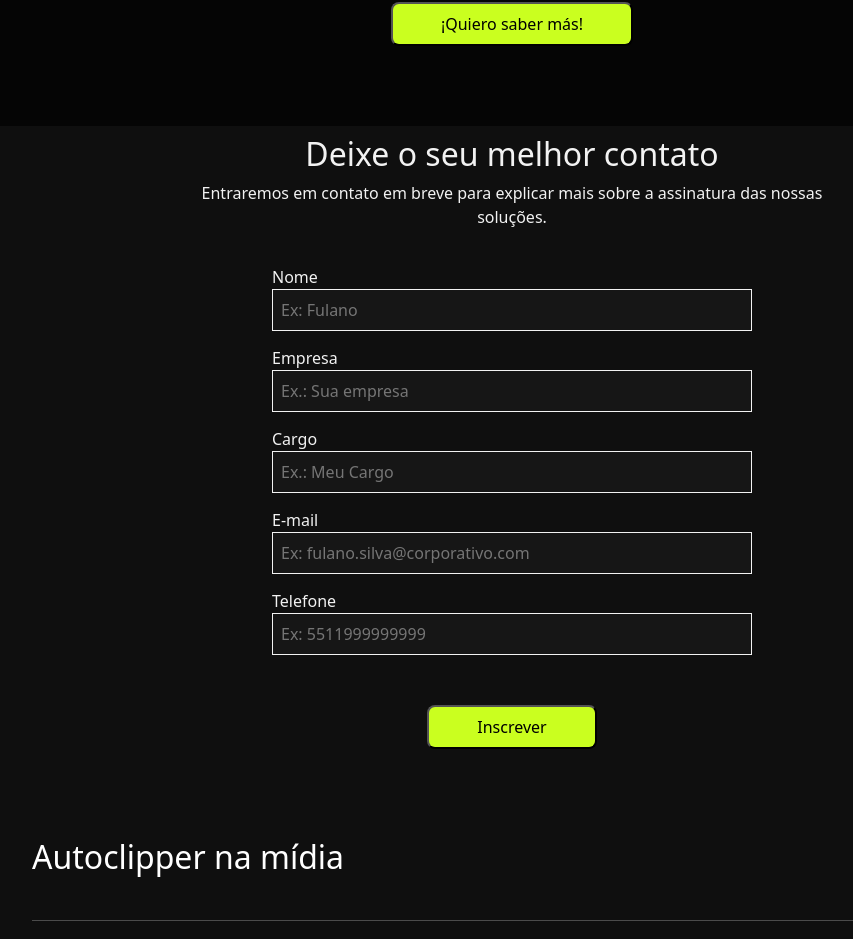
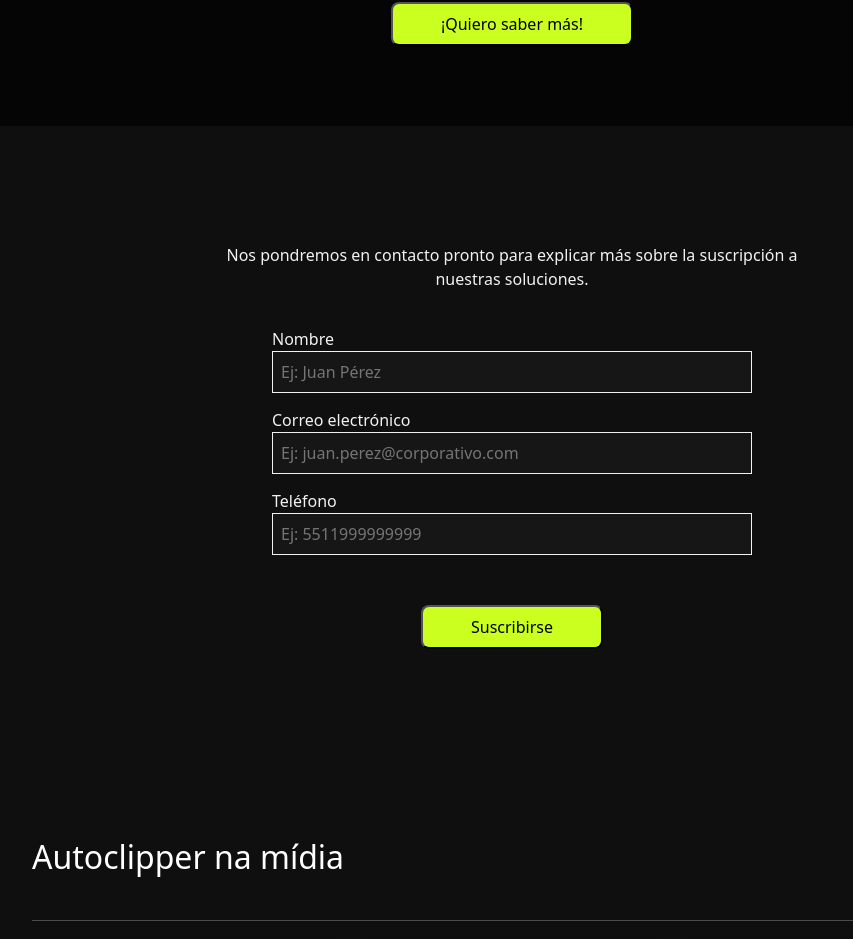
Before and after one commit to hendricksonweib/lp, a React (Vite) app: page /es in a window 1280 px wide. Shown: the part 4546-5485 px from the top of the page, without its empty margins (128-981 px from the left). Built offline with nearby package versions, Linux system fonts and the light colour scheme; grey boxes are pictures that could not be loaded.

Commit message:
feat: new sessions translater
Signed-off-by: hendricksonweib <hendricksonrocha22@gmail.com>

```diff
--- a/src/components/routes/LandingPage.jsx
+++ b/src/components/routes/LandingPage.jsx
@@ -1,6 +1,7 @@
 import React from 'react'
 import Header from '../../components/template/pages/Header'
 import ComoFunciona from '../template/pages/ComoFunciona'
+import Tutorial from '../template/pages/Tutorial'
 import Quem from '../template/pages/Quem'
 import Sobre from '../template/pages/Sobre'
 import CardContainer from '../Ui/CardSession/CardConteiner'
@@ -16,6 +17,7 @@ function LandingPage() {
             <ComoFunciona/>
             <Quem/>
             <Sobre />
+            <Tutorial/>
             <Forms/>
             <CardContainer/>
             <BigCase/>
--- a/src/components/template/pages/Forms.jsx
+++ b/src/components/template/pages/Forms.jsx
@@ -13,8 +13,6 @@ function Forms() {
                 <Flex item={'center'} gaps={'50px'}>
                     <Flex item={'center'} gaps={'15px'}>
                         <InputPrimary name={'Nome'} type={'text'} placeholder={'Ex: Fulano'} />
-                        <InputPrimary name={'Empresa'} type={'text'} placeholder={'Ex.: Sua empresa'} />
-                        <InputPrimary name={'Cargo'} type={'text'} placeholder={'Ex.: Meu Cargo'} />
                         <InputPrimary name={'E-mail'} type={'email'} placeholder={'Ex: fulano.silva@corporativo.com'} />
                         <InputPrimary name={'Telefone'} type={'number'} placeholder={'Ex: 5511999999999'} />
                     </Flex>
--- a/src/components/template/pages/Sobre.jsx
+++ b/src/components/template/pages/Sobre.jsx
@@ -19,7 +19,6 @@ function Sobre() {
                     <SessionScreen img={screen2} text={'Legendas Estilizadas'} subtitle={'Tenha total autonomia para estilizar fontes, animações, caixas de destaque e salvar as suas configurações favoritas de legendas!'} />
                     <SessionScreenLeft img={screen4} text={'Inspirações de títulos e Copies'} subtitle={'Receba inspirações de títulos e copies da nossa Inteligência Artificial para otimizar tempo na descrição dos criativos'} />
                 </section>
-                    <PrimaryButton Cta='Quero saber mais!' className="section-buttom" />
             </div>
         </>
     )
--- /dev/null
+++ b/src/components/template/pages/Tutorial.jsx
@@ -0,0 +1,29 @@
+import React from 'react'
+import Flex from '../../layout/Flex'
+import PrimaryButton from '../../controls/PrimaryButton'
+import DarkButton from '../../controls/DarkButton'
+import '../../../style/global.css'
+
+function Tutorial() {
+    return (
+        <>
+            <section className='conteiner-tutorial'>
+                <Flex item={"center"} gaps={'1em'}>
+                    <h1 className='TituloComo'>Assista a demonstração completa da nossa aplicação</h1>
+                    <iframe
+                        width="760"
+                        height="415"
+                        src="https://www.youtube.com/embed/RZky_N24dfo?start=49"
+                        title="YouTube video player"
+                        frameBorder="0"
+                        allow="accelerometer; autoplay; clipboard-write; encrypted-media; gyroscope; picture-in-picture; web-share"
+                        allowFullScreen
+                    ></iframe>
+                    <DarkButton cta='Quero saber mais!' className="section-buttom" />
+                </Flex>
+            </section>
+        </>
+    )
+}
+
+export default Tutorial
--- a/src/components/template/pagesEN/Forms.jsx
+++ b/src/components/template/pagesEN/Forms.jsx
@@ -9,16 +9,14 @@ function Forms() {
     return (
         <form action="" className="Conteiner-forms">
             <Flex item={'center'} gaps={'20px'}>
-                <HeaderForms item={'center'} Cta={'Deixe o seu melhor contato'} subCta={'Entraremos em contato em breve para explicar mais sobre a assinatura das nossas soluções.'} />
+                <HeaderForms item={'center'} cta={'Leave your best contact'} subCta={'We will get in touch soon to explain more about the subscription to our solutions.'} />
                 <Flex item={'center'} gaps={'50px'}>
                     <Flex item={'center'} gaps={'15px'}>
-                        <InputPrimary name={'Nome'} type={'text'} placeholder={'Ex: Fulano'} />
-                        <InputPrimary name={'Empresa'} type={'text'} placeholder={'Ex.: Sua empresa'} />
-                        <InputPrimary name={'Cargo'} type={'text'} placeholder={'Ex.: Meu Cargo'} />
-                        <InputPrimary name={'E-mail'} type={'email'} placeholder={'Ex: fulano.silva@corporativo.com'} />
-                        <InputPrimary name={'Telefone'} type={'number'} placeholder={'Ex: 5511999999999'} />
+                        <InputPrimary name={'Name'} type={'text'} placeholder={'Ex: John Doe'} />
+                        <InputPrimary name={'Email'} type={'email'} placeholder={'Ex: john.doe@corporate.com'} />
+                        <InputPrimary name={'Phone'} type={'number'} placeholder={'Ex: 5511999999999'} />
                     </Flex>
-                    <PrimaryButton Cta={'Inscrever'} />
+                    <PrimaryButton Cta={'Subscribe'} />
                 </Flex>
             </Flex>
         </form>
--- a/src/components/template/pagesEN/Header.jsx
+++ b/src/components/template/pagesEN/Header.jsx
@@ -6,7 +6,7 @@ import FlexRow from '../../layout/FlexRow'
 import Cases from '../../animation/Cases'
 import Cicle from '../../animation/Cicle'
 import Video from '../../Ui/Video'
-import teaserAutoclipper from '../../../assets/videos/teaserAutoclipper.mp4'
+import teaserAutoclipper from '../../../assets/videos/teaserAutoclipperEN.mp4'
 
 function Header() {
     return (
@@ -16,7 +16,7 @@ function Header() {
                 <FlexRow item={'center'} gaps={'50px'}>
                 <HeaderText
                     title1={"Increase your engagement and go viral on YouTube Shorts, Instagram Reels and TikTok."}
-                    title2={"Create videos in a simplified waywith our AI!"}
+                    title2={"Create videos in a simplified way with our AI!"}
                     title3={"Generate cuts up to 10X faster with our Artificial intelligence!"}
                     cta={"I want to know more!"}
                     />
--- a/src/components/template/pagesES/Forms.jsx
+++ b/src/components/template/pagesES/Forms.jsx
@@ -9,16 +9,14 @@ function Forms() {
     return (
         <form action="" className="Conteiner-forms">
             <Flex item={'center'} gaps={'20px'}>
-                <HeaderForms item={'center'} Cta={'Deixe o seu melhor contato'} subCta={'Entraremos em contato em breve para explicar mais sobre a assinatura das nossas soluções.'} />
+                <HeaderForms item={'center'} cta={'Deja tu mejor contacto'} subCta={'Nos pondremos en contacto pronto para explicar más sobre la suscripción a nuestras soluciones.'} />
                 <Flex item={'center'} gaps={'50px'}>
                     <Flex item={'center'} gaps={'15px'}>
-                        <InputPrimary name={'Nome'} type={'text'} placeholder={'Ex: Fulano'} />
-                        <InputPrimary name={'Empresa'} type={'text'} placeholder={'Ex.: Sua empresa'} />
-                        <InputPrimary name={'Cargo'} type={'text'} placeholder={'Ex.: Meu Cargo'} />
-                        <InputPrimary name={'E-mail'} type={'email'} placeholder={'Ex: fulano.silva@corporativo.com'} />
-                        <InputPrimary name={'Telefone'} type={'number'} placeholder={'Ex: 5511999999999'} />
+                        <InputPrimary name={'Nombre'} type={'text'} placeholder={'Ej: Juan Pérez'} />
+                        <InputPrimary name={'Correo electrónico'} type={'email'} placeholder={'Ej: juan.perez@corporativo.com'} />
+                        <InputPrimary name={'Teléfono'} type={'number'} placeholder={'Ej: 5511999999999'} />
                     </Flex>
-                    <PrimaryButton Cta={'Inscrever'} />
+                    <PrimaryButton Cta={'Suscribirse'} />
                 </Flex>
             </Flex>
         </form>
--- a/src/components/template/pagesES/Header.jsx
+++ b/src/components/template/pagesES/Header.jsx
@@ -6,7 +6,7 @@ import FlexRow from '../../layout/FlexRow'
 import Cases from '../../animation/Cases'
 import Cicle from '../../animation/Cicle'
 import Video from '../../Ui/Video'
-import teaserAutoclipper from '../../../assets/videos/teaserAutoclipper.mp4'
+import teaserAutoclipper from '../../../assets/videos/teaserAutoclipperEN.mp4'
 
 function Header() {
     return (
--- a/src/style/global.css
+++ b/src/style/global.css
@@ -234,6 +234,10 @@
   transform: translateY(-10px);
 }
 
+.conteiner-tutorial {
+  padding: 4em 0rem;
+}
+
 .Conteiner-forms {
   background-color: #0F0F0F;
   height: 79vh;
--- a/src/style/global.scss
+++ b/src/style/global.scss
@@ -265,6 +265,10 @@ $gray1: #161616;
 
 }
 
+.conteiner-tutorial{
+    padding: 4em 0rem;
+}
+
 .Conteiner-forms {
     background-color: $bg-black;
     height: 79vh;
```
Also changed, not shown: 2 other files (tests, documents, lock files or other folders).
